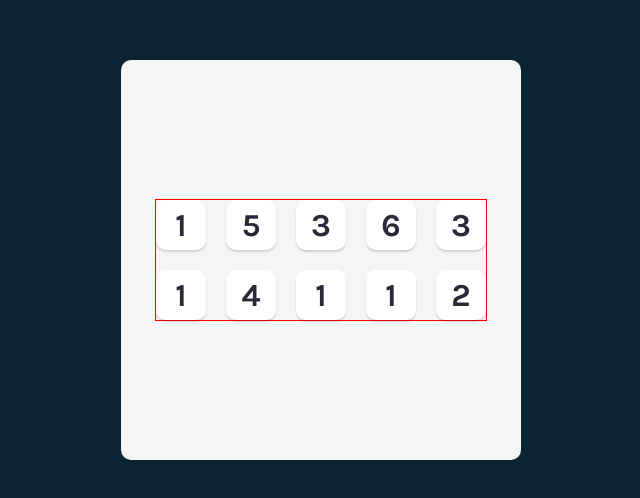
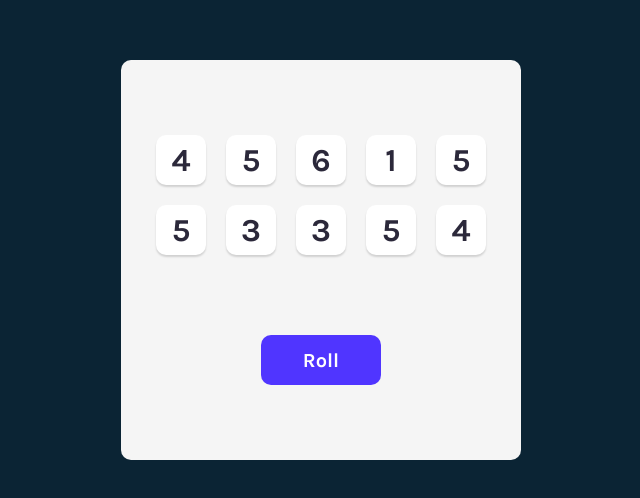
Before and after one commit to donatmarton/learning-react, a React (Create React App) app in the folder tenzies/: page / in a window 1280 px wide. Shown: the part 140-638 px from the top of the page, without its empty margins (319-959 px from the left). Built offline with nearby package versions, Linux system fonts and the light colour scheme.

Commit message:
dice value saved in state, can be rolled

```diff
--- a/tenzies/src/App.js
+++ b/tenzies/src/App.js
@@ -2,20 +2,37 @@ import React from "react"
 import Die from "./components/Die";
 
 function App() {
+  const [dieValues, setDieValues] = React.useState(generateRandomDice());
+
+  function generateRandomDice() {
+    let dieValues = [];
+    for (let i = 0; i < 10; i++) {
+      dieValues.push( Math.floor(Math.random() * 6 + 1) );
+    }
+    return dieValues
+  }
+  const dieComponents = dieValues.map((dieValue, index) => (
+    <Die
+      value={dieValue}
+      key={index}
+    />
+  ));
+
+  function rollDice() {
+    setDieValues(generateRandomDice());
+  }
+
   return (
     <main className="app">
       <div className="dice">
-        <Die value={1}/>
-        <Die value={5}/>
-        <Die value={3}/>
-        <Die value={6}/>
-        <Die value={3}/>
-        <Die value={1}/>
-        <Die value={4}/>
-        <Die value={1}/>
-        <Die value={1}/>
-        <Die value={2}/>
+        {dieComponents}
       </div>
+      <button
+        className="roll-button"
+        onClick={rollDice}
+      >
+        Roll
+      </button>
     </main>
   );
 }
--- a/tenzies/src/style.css
+++ b/tenzies/src/style.css
@@ -22,7 +22,7 @@ body {
   display: flex;
   flex-direction: column;
   align-items: center;
-  justify-content: center;
+  justify-content: space-around;
 }
 
 .dice {
@@ -30,7 +30,6 @@ body {
   grid-template-columns: repeat(5, 1fr);
   grid-template-rows: auto auto;
   gap: 20px;
-  border: 1px solid red;
 }
 .die {
   width: 50px;
@@ -48,3 +47,20 @@ body {
 .selected {
   background-color: #59E391;
 }
+
+.roll-button {
+  background-color: #5035FF;
+  color: white;
+  font-family: 'Karla', sans-serif;
+  font-size: 1.25rem;
+  height:  50px;
+  width: 120px;
+  /* margin: 30px 0; */
+  border: none;
+  border-radius: 10px;
+  font-weight: bold;
+  cursor: pointer;
+}
+.roll-button:active {
+  box-shadow: inset 5px 5px 10px -3px rgba(0, 0, 0, 0.7);
+}
```
